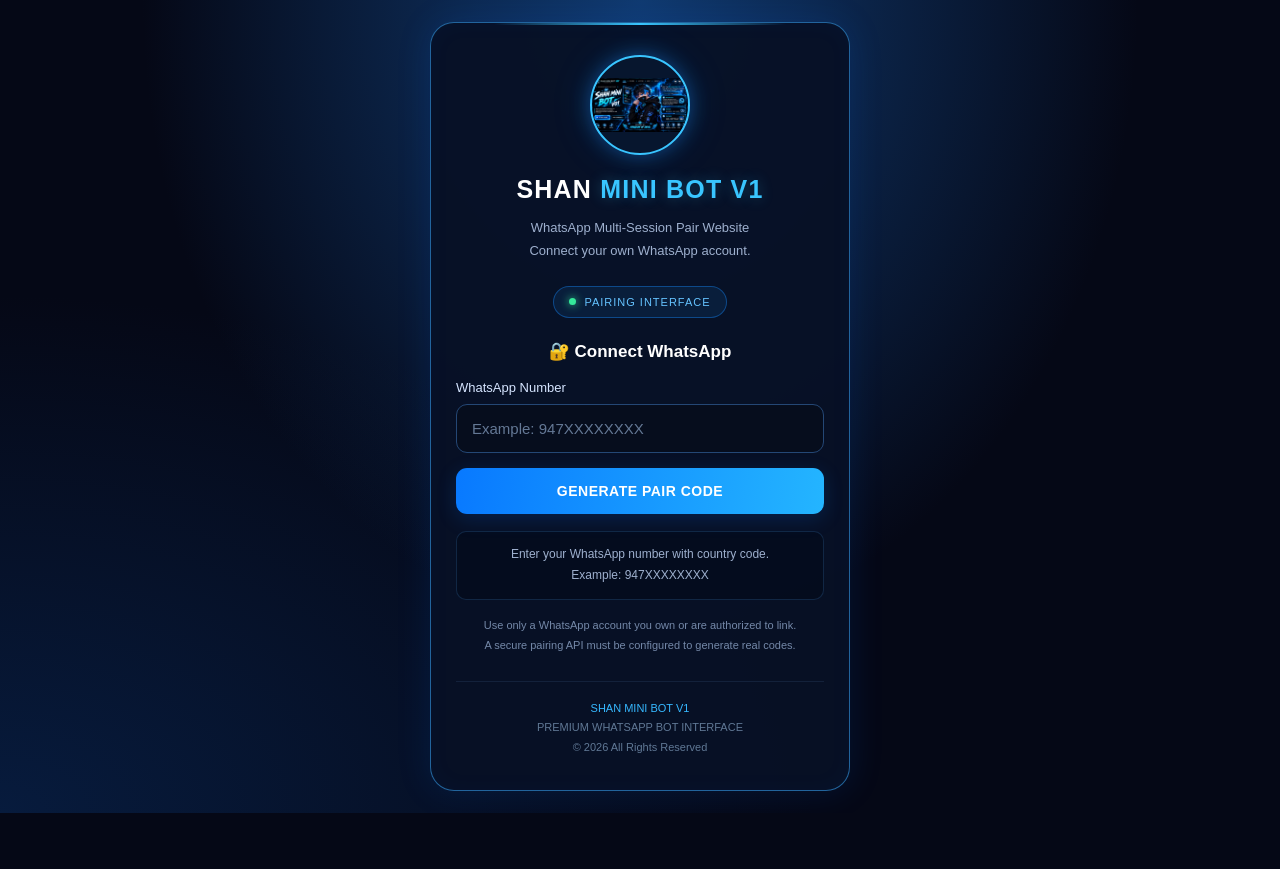
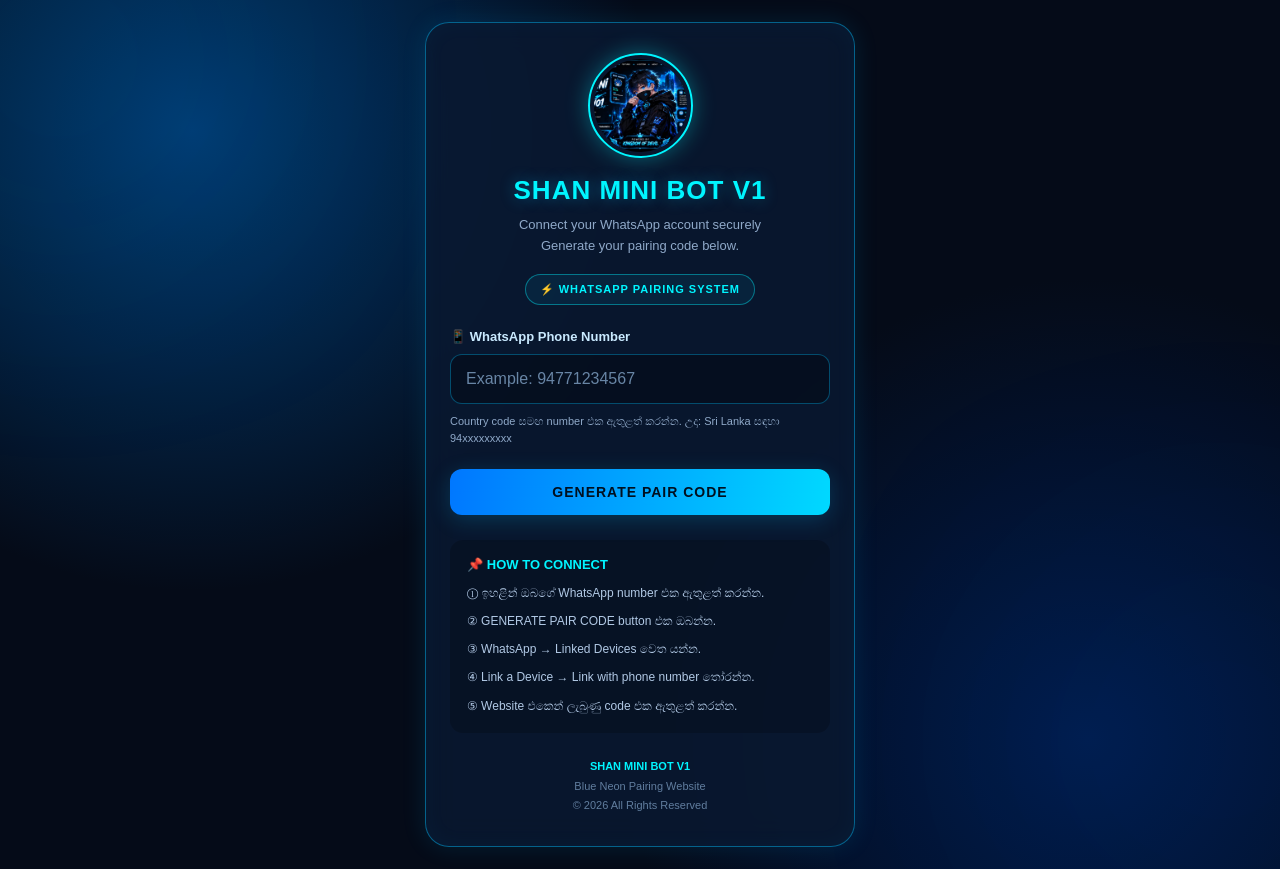
Before and after one commit to Hirushan1234567/shan_md_mini, a website: page public/index.html in a window 1280 px wide. Before the commit the page ends 813 px from the top, so only its background shows below. Drawn offline with Linux system fonts and the light colour scheme.

Commit message:
Update index.html

```diff
--- a/public/index.html
+++ b/public/index.html
@@ -3,11 +3,10 @@
 <head>
   <meta charset="UTF-8">
   <meta name="viewport" content="width=device-width, initial-scale=1.0">
-  <meta name="theme-color" content="#050816">
 
   <title>SHAN MINI BOT V1 | Pair Website</title>
-
-  <meta name="description" content="SHAN MINI BOT V1 WhatsApp Pair Website">
+  <meta name="theme-color" content="#050b18">
+  <meta name="description" content="SHAN MINI BOT V1 WhatsApp Pairing Website">
 
   <style>
     * {
@@ -17,12 +16,14 @@
     }
 
     :root {
-      --blue: #168bff;
-      --cyan: #39c5ff;
-      --background: #050816;
-      --panel: rgba(8, 17, 38, 0.96);
-      --text: #ffffff;
-      --muted: #9eb0ce;
+      --blue: #00bfff;
+      --cyan: #00f5ff;
+      --bg: #050b18;
+      --card: rgba(10, 24, 48, 0.88);
+      --text: #eafaff;
+      --muted: #8fa9c9;
+      --green: #00ff9d;
+      --red: #ff5577;
     }
 
     body {
@@ -33,346 +34,508 @@
       padding: 22px;
       overflow-x: hidden;
       background:
-        radial-gradient(ellipse at 50% 0%, #103a70 0%, transparent 55%),
-        radial-gradient(ellipse at 0% 100%, #071b3d 0%, transparent 45%),
-        var(--background);
+        radial-gradient(circle at 15% 15%, #003b72 0, transparent 35%),
+        radial-gradient(circle at 85% 85%, #001d4d 0, transparent 35%),
+        var(--bg);
       color: var(--text);
       font-family: Arial, Helvetica, sans-serif;
     }
 
-    .container {
-      position: relative;
-      width: 100%;
-      max-width: 420px;
-      padding: 32px 25px;
-      text-align: center;
-      overflow: hidden;
-      border: 1px solid rgba(57, 170, 255, 0.55);
-      border-radius: 24px;
-      background: var(--panel);
-      box-shadow:
-        0 0 35px rgba(0, 110, 255, 0.13),
-        inset 0 0 25px rgba(0, 110, 255, 0.035);
+    .background-glow {
+      position: fixed;
+      width: 260px;
+      height: 260px;
+      border-radius: 50%;
+      background: var(--blue);
+      filter: blur(150px);
+      opacity: 0.15;
+      pointer-events: none;
     }
 
-    .container::before {
-      content: "";
-      position: absolute;
-      top: 0;
-      left: 15%;
-      width: 70%;
-      height: 2px;
-      background: linear-gradient(
-        90deg,
-        transparent,
-        var(--cyan),
-        transparent
-      );
+    .glow-one {
+      top: -70px;
+      left: -70px;
+    }
+
+    .glow-two {
+      bottom: -70px;
+      right: -70px;
+      background: #0055ff;
+    }
+
+    .container {
+      width: 100%;
+      max-width: 430px;
+      position: relative;
+      padding: 30px 24px;
+      text-align: center;
+      border: 1px solid rgba(0, 191, 255, 0.45);
+      border-radius: 24px;
+      background: var(--card);
+      box-shadow:
+        0 0 25px rgba(0, 191, 255, 0.12),
+        inset 0 0 25px rgba(0, 191, 255, 0.035);
+      backdrop-filter: blur(15px);
+    }
+
+    .logo-wrapper {
+      width: 105px;
+      height: 105px;
+      margin: 0 auto 17px;
+      padding: 4px;
+      border: 2px solid var(--cyan);
+      border-radius: 50%;
+      box-shadow: 0 0 22px rgba(0, 245, 255, 0.35);
+      overflow: hidden;
     }
 
     .logo {
-      width: 100px;
-      height: 100px;
-      margin: 0 auto 20px;
-      display: flex;
-      align-items: center;
-      justify-content: center;
-      overflow: hidden;
-      border: 2px solid var(--cyan);
-      border-radius: 50%;
-      background: #07162e;
-      box-shadow:
-        0 0 20px rgba(22, 139, 255, 0.4),
-        0 0 45px rgba(22, 139, 255, 0.12);
-    }
-
-    .logo img {
-      display: block;
       width: 100%;
       height: 100%;
-      object-fit: contain;
       border-radius: 50%;
+      object-fit: cover;
     }
 
     h1 {
-      font-size: 25px;
-      font-weight: 800;
-      letter-spacing: 1.2px;
-    }
-
-    h1 span {
+      font-size: 26px;
+      font-weight: 900;
+      letter-spacing: 1px;
       color: var(--cyan);
-      text-shadow: 0 0 14px rgba(57, 197, 255, 0.3);
+      text-shadow: 0 0 15px rgba(0, 191, 255, 0.4);
     }
 
     .subtitle {
-      margin-top: 12px;
+      margin-top: 9px;
       color: var(--muted);
       font-size: 13px;
-      line-height: 1.8;
+      line-height: 1.6;
     }
 
     .badge {
-      display: inline-flex;
-      align-items: center;
-      gap: 8px;
-      margin: 23px 0;
-      padding: 9px 15px;
-      border: 1px solid rgba(22, 139, 255, 0.4);
+      display: inline-block;
+      margin: 17px 0 24px;
+      padding: 8px 14px;
+      border: 1px solid rgba(0, 245, 255, 0.4);
       border-radius: 30px;
-      color: #65c3ff;
-      background: rgba(10, 36, 69, 0.7);
+      color: var(--cyan);
+      background: rgba(0, 191, 255, 0.08);
       font-size: 11px;
+      font-weight: bold;
       letter-spacing: 1px;
     }
 
-    .status-dot {
-      width: 7px;
-      height: 7px;
-      border-radius: 50%;
-      background: #35e89a;
-      box-shadow: 0 0 8px #35e89a;
+    .form-label {
+      display: block;
+      margin-bottom: 10px;
+      text-align: left;
+      color: #c9eaff;
+      font-size: 13px;
+      font-weight: bold;
     }
 
-    .form-title {
-      margin-bottom: 18px;
-      font-size: 17px;
-      font-weight: 700;
+    .phone-input {
+      width: 100%;
+      padding: 15px;
+      border: 1px solid rgba(0, 191, 255, 0.35);
+      border-radius: 12px;
+      outline: none;
+      background: rgba(0, 0, 0, 0.3);
+      color: white;
+      font-size: 16px;
+      transition: 0.25s;
     }
 
-    label {
-      display: block;
-      margin-bottom: 9px;
-      text-align: left;
-      color: #d6e5ff;
-      font-size: 13px;
+    .phone-input:focus {
+      border-color: var(--cyan);
+      box-shadow: 0 0 15px rgba(0, 191, 255, 0.15);
     }
 
-    input {
-      width: 100%;
-      padding: 15px;
-      outline: none;
-      border: 1px solid #244775;
-      border-radius: 11px;
-      background: #060d1d;
-      color: white;
-      font-size: 15px;
-      transition: border-color 0.2s, box-shadow 0.2s;
+    .phone-input::placeholder {
+      color: #6885a5;
     }
 
-    input::placeholder {
-      color: #647895;
-    }
-
-    input:focus {
-      border-color: var(--cyan);
-      box-shadow: 0 0 13px rgba(22, 139, 255, 0.18);
+    .hint {
+      margin-top: 9px;
+      text-align: left;
+      color: var(--muted);
+      font-size: 11px;
+      line-height: 1.6;
     }
 
     .pair-button {
       width: 100%;
-      margin-top: 15px;
+      margin-top: 21px;
       padding: 15px;
       border: none;
-      border-radius: 11px;
-      background: linear-gradient(100deg, #0879ff, #24b5ff);
-      color: white;
+      border-radius: 12px;
+      background: linear-gradient(100deg, #0077ff, #00d9ff);
+      color: #001020;
       font-size: 14px;
-      font-weight: 800;
-      letter-spacing: 0.5px;
+      font-weight: 900;
+      letter-spacing: 1px;
       cursor: pointer;
-      box-shadow: 0 5px 20px rgba(0, 110, 255, 0.18);
-      transition: transform 0.2s, opacity 0.2s;
+      box-shadow: 0 5px 22px rgba(0, 191, 255, 0.2);
+      transition: 0.25s;
     }
 
-    .pair-button:hover {
+    .pair-button:hover:not(:disabled) {
       transform: translateY(-2px);
+      box-shadow: 0 8px 28px rgba(0, 191, 255, 0.35);
     }
 
     .pair-button:disabled {
+      cursor: wait;
       opacity: 0.6;
-      cursor: wait;
-      transform: none;
     }
 
     .status-box {
-      margin-top: 17px;
-      padding: 12px;
-      border: 1px solid rgba(50, 100, 160, 0.3);
-      border-radius: 10px;
-      background: rgba(4, 12, 28, 0.7);
-      color: #9eb0ce;
-      font-size: 12px;
-      line-height: 1.8;
+      display: none;
+      margin-top: 20px;
+      padding: 13px;
+      border: 1px solid rgba(0, 191, 255, 0.2);
+      border-radius: 12px;
+      background: rgba(0, 0, 0, 0.2);
+      color: #ccefff;
+      font-size: 13px;
+      line-height: 1.6;
       overflow-wrap: anywhere;
     }
 
-    .notice {
-      margin-top: 16px;
-      color: #7488a8;
+    .status-box.show {
+      display: block;
+    }
+
+    .status-box.error {
+      border-color: rgba(255, 85, 119, 0.4);
+      color: #ff9bad;
+    }
+
+    .status-box.success {
+      border-color: rgba(0, 255, 157, 0.35);
+      color: var(--green);
+    }
+
+    .pair-code-box {
+      display: none;
+      margin-top: 17px;
+      padding: 20px 12px;
+      border: 1px solid rgba(0, 245, 255, 0.55);
+      border-radius: 15px;
+      background: rgba(0, 191, 255, 0.07);
+      box-shadow: 0 0 20px rgba(0, 191, 255, 0.08);
+    }
+
+    .pair-code-label {
+      margin-bottom: 12px;
+      color: var(--muted);
+      font-size: 12px;
+      letter-spacing: 1px;
+    }
+
+    .pair-code {
+      color: var(--cyan);
+      font-family: monospace;
+      font-size: 29px;
+      font-weight: 900;
+      letter-spacing: 5px;
+      overflow-wrap: anywhere;
+      text-shadow: 0 0 15px rgba(0, 245, 255, 0.35);
+    }
+
+    .copy-button {
+      margin-top: 15px;
+      padding: 10px 18px;
+      border: 1px solid var(--cyan);
+      border-radius: 9px;
+      background: transparent;
+      color: var(--cyan);
+      font-weight: bold;
+      cursor: pointer;
+    }
+
+    .steps {
+      margin-top: 25px;
+      padding: 17px;
+      border-radius: 13px;
+      background: rgba(0, 0, 0, 0.2);
+      text-align: left;
+    }
+
+    .steps h3 {
+      margin-bottom: 12px;
+      color: var(--cyan);
+      font-size: 13px;
+    }
+
+    .steps p {
+      margin-top: 9px;
+      color: #b1c9e5;
+      font-size: 12px;
+      line-height: 1.6;
+    }
+
+    .footer {
+      margin-top: 24px;
+      color: #617e9f;
       font-size: 11px;
       line-height: 1.8;
     }
 
-    .footer {
-      margin-top: 25px;
-      padding-top: 17px;
-      border-top: 1px solid rgba(90, 130, 180, 0.15);
-      color: #607895;
-      font-size: 11px;
-      line-height: 1.8;
-    }
-
-    .footer span {
-      color: #36b8ff;
+    .footer strong {
+      color: var(--cyan);
     }
 
     @media (max-width: 380px) {
       .container {
-        padding: 27px 19px;
+        padding: 25px 18px;
       }
 
       h1 {
         font-size: 22px;
       }
 
-      .logo {
-        width: 85px;
-        height: 85px;
+      .pair-code {
+        font-size: 24px;
+        letter-spacing: 3px;
       }
     }
   </style>
 </head>
 
 <body>
+  <div class="background-glow glow-one"></div>
+  <div class="background-glow glow-two"></div>
 
   <main class="container">
 
-    <!-- YOUR LOGO -->
-    <div class="logo">
+    <div class="logo-wrapper">
       <img
+        class="logo"
         src="./logo.jpg"
-        alt="SHAN MINI BOT V1 Logo"
-        onerror="this.style.display='none'; this.parentElement.innerHTML='<span style=&quot;color:#39c5ff;font-size:25px;font-weight:bold&quot;>SHAN</span>';"
+        alt="SHAN MINI BOT Logo"
+        onerror="this.style.display='none';"
       >
     </div>
 
-    <!-- WEBSITE TITLE -->
-    <h1>SHAN <span>MINI BOT V1</span></h1>
+    <h1>SHAN MINI BOT V1</h1>
 
     <p class="subtitle">
-      WhatsApp Multi-Session Pair Website<br>
-      Connect your own WhatsApp account.
+      Connect your WhatsApp account securely<br>
+      Generate your pairing code below.
     </p>
 
-    <div class="badge">
-      <span class="status-dot"></span>
-      PAIRING INTERFACE
-    </div>
-
-    <!-- PAIR FORM -->
-    <h2 class="form-title">🔐 Connect WhatsApp</h2>
+    <div class="badge">⚡ WHATSAPP PAIRING SYSTEM</div>
 
     <form id="pairForm">
-
-      <label for="phone">WhatsApp Number</label>
+      <label class="form-label" for="phone">
+        📱 WhatsApp Phone Number
+      </label>
 
       <input
+        type="tel"
         id="phone"
-        name="phone"
-        type="tel"
-        placeholder="Example: 947XXXXXXXX"
+        class="phone-input"
+        placeholder="Example: 94771234567"
+        inputmode="numeric"
         autocomplete="tel"
-        inputmode="numeric"
-        maxlength="20"
+        maxlength="15"
         required
       >
 
-      <button
-        id="pairButton"
-        class="pair-button"
-        type="submit"
-      >
+      <p class="hint">
+        Country code සමඟ number එක ඇතුළත් කරන්න.
+        උදා: Sri Lanka සඳහා 94xxxxxxxxx
+      </p>
+
+      <button type="submit" id="pairButton" class="pair-button">
         GENERATE PAIR CODE
       </button>
-
     </form>
 
-    <div
-      id="status"
-      class="status-box"
-      role="status"
-      aria-live="polite"
-    >
-      Enter your WhatsApp number with country code.
-      <br>
-      Example: 947XXXXXXXX
+    <div id="status" class="status-box" role="status" aria-live="polite"></div>
+
+    <div id="pairCodeBox" class="pair-code-box">
+      <div class="pair-code-label">YOUR WHATSAPP PAIR CODE</div>
+      <div id="pairCode" class="pair-code"></div>
+      <button type="button" id="copyButton" class="copy-button">
+        📋 COPY CODE
+      </button>
     </div>
 
-    <p class="notice">
-      Use only a WhatsApp account you own or are authorized to link.
-      <br>
-      A secure pairing API must be configured to generate real codes.
-    </p>
+    <div class="steps">
+      <h3>📌 HOW TO CONNECT</h3>
+      <p>① ඉහළින් ඔබගේ WhatsApp number එක ඇතුළත් කරන්න.</p>
+      <p>② GENERATE PAIR CODE button එක ඔබන්න.</p>
+      <p>③ WhatsApp → Linked Devices වෙත යන්න.</p>
+      <p>④ Link a Device → Link with phone number තෝරන්න.</p>
+      <p>⑤ Website එකෙන් ලැබුණු code එක ඇතුළත් කරන්න.</p>
+    </div>
 
-    <footer class="footer">
-      <span>SHAN MINI BOT V1</span><br>
-      PREMIUM WHATSAPP BOT INTERFACE<br>
+    <div class="footer">
+      <strong>SHAN MINI BOT V1</strong><br>
+      Blue Neon Pairing Website<br>
       © 2026 All Rights Reserved
-    </footer>
+    </div>
 
   </main>
 
   <script>
     const API_URL = "https://shan-md-mini.onrender.com";
 
-async function getPairCode() {
+    const form = document.getElementById("pairForm");
     const phoneInput = document.getElementById("phone");
+    const pairButton = document.getElementById("pairButton");
     const statusBox = document.getElementById("status");
-  const codeBox = document.getElementById("pairCode");
+    const pairCodeBox = document.getElementById("pairCodeBox");
+    const pairCodeElement = document.getElementById("pairCode");
+    const copyButton = document.getElementById("copyButton");
+
+    function showStatus(message, type = "") {
+      statusBox.textContent = message;
+      statusBox.className = "status-box show";
+
+      if (type) {
+        statusBox.classList.add(type);
+      }
+    }
+
+    function hidePairCode() {
+      pairCodeBox.style.display = "none";
+      pairCodeElement.textContent = "";
+    }
+
+    form.addEventListener("submit", async function (event) {
+      event.preventDefault();
 
       const phone = phoneInput.value.replace(/\D/g, "");
 
       if (!phone) {
-    statusBox.textContent = "❌ WhatsApp number එක ඇතුළත් කරන්න!";
+        showStatus("❌ WhatsApp number එක ඇතුළත් කරන්න.", "error");
         return;
       }
 
-  statusBox.textContent = "⏳ Pairing code ලබාගනිමින්...";
-  codeBox.textContent = "";
+      if (phone.length < 8 || phone.length > 15) {
+        showStatus(
+          "❌ Number එක පරීක්ෂා කරන්න. Country code සමඟ නිවැරදි number එක ඇතුළත් කරන්න.",
+          "error"
+        );
+        return;
+      }
+
+      pairButton.disabled = true;
+      pairButton.textContent = "GENERATING...";
+      hidePairCode();
+      showStatus("⏳ Pairing code ලබාගනිමින්... කරුණාකර රැඳී සිටින්න.");
+
+      const controller = new AbortController();
+      const timeout = setTimeout(() => controller.abort(), 45000);
 
       try {
         const response = await fetch(`${API_URL}/api/pair`, {
           method: "POST",
           headers: {
-        "Content-Type": "application/json"
+            "Content-Type": "application/json",
+            "Accept": "application/json"
           },
           body: JSON.stringify({
             number: phone
-      })
+          }),
+          signal: controller.signal
         });
 
-    const data = await response.json();
+        let data;
+
+        try {
+          data = await response.json();
+        } catch {
+          throw new Error(
+            "API එකෙන් නිවැරදි JSON response එකක් ලැබුණේ නැහැ."
+          );
+        }
 
         if (!response.ok || !data.success) {
-      statusBox.textContent =
-        "❌ " + (data.error || "Pairing code ලබාගන්න බැහැ.");
+          const message =
+            data.error ||
+            data.message ||
+            `API request failed (${response.status})`;
+
+          throw new Error(message);
+        }
+
+        const code =
+          data.code ||
+          data.pairCode ||
+          data.pairingCode ||
+          "";
+
+        if (!code) {
+          console.error("Pair API response:", data);
+
+          throw new Error(
+            "API එකෙන් Pair Code එකක් ලැබුණේ නැහැ. Backend logs පරීක්ෂා කරන්න."
+          );
+        }
+
+        pairCodeElement.textContent = code;
+        pairCodeBox.style.display = "block";
+
+        showStatus(
+          "✅ Pair Code එක ලැබුණා! දැන් WhatsApp Linked Devices වෙත යන්න.",
+          "success"
+        );
+
+      } catch (error) {
+        console.error("Pair API Error:", error);
+
+        if (error.name === "AbortError") {
+          showStatus(
+            "❌ API response එක ප්‍රමාදයි. Render server එක සහ backend logs පරීක්ෂා කර නැවත උත්සාහ කරන්න.",
+            "error"
+          );
+        } else if (error instanceof TypeError) {
+          showStatus(
+            "❌ API එකට connect වෙන්න බැහැ. Backend URL, server status සහ CORS settings පරීක්ෂා කරන්න.",
+            "error"
+          );
+        } else {
+          showStatus("❌ " + error.message, "error");
+        }
+
+      } finally {
+        clearTimeout(timeout);
+        pairButton.disabled = false;
+        pairButton.textContent = "GENERATE PAIR CODE";
+      }
+    });
+
+    copyButton.addEventListener("click", async function () {
+      const code = pairCodeElement.textContent.trim();
+
+      if (!code) {
+        showStatus("❌ Copy කිරීමට Pair Code එකක් නැහැ.", "error");
         return;
       }
 
-    codeBox.textContent =
-      data.code || data.pairCode || data.pairingCode || "";
+      try {
+        await navigator.clipboard.writeText(code);
+        copyButton.textContent = "✅ COPIED!";
+      } catch {
+        const temporaryInput = document.createElement("textarea");
+        temporaryInput.value = code;
+        document.body.appendChild(temporaryInput);
+        temporaryInput.select();
 
-    statusBox.textContent = codeBox.textContent
-      ? "✅ Pairing code එක ලැබුණා!"
-      : "❌ Pairing code එක ලැබුණේ නැහැ.";
+        const copied = document.execCommand("copy");
+        temporaryInput.remove();
 
-  } catch (error) {
-    statusBox.textContent =
-      "❌ API එකට connect වෙන්න බැහැ. නැවත උත්සාහ කරන්න.";
-    console.error(error);
+        copyButton.textContent = copied ? "✅ COPIED!" : "COPY CODE";
       }
-}
+
+      setTimeout(() => {
+        copyButton.textContent = "📋 COPY CODE";
+      }, 2000);
+    });
   </script>
+
 </body>
 </html>
```
Lines whose indentation alone changed are shown as unchanged.
